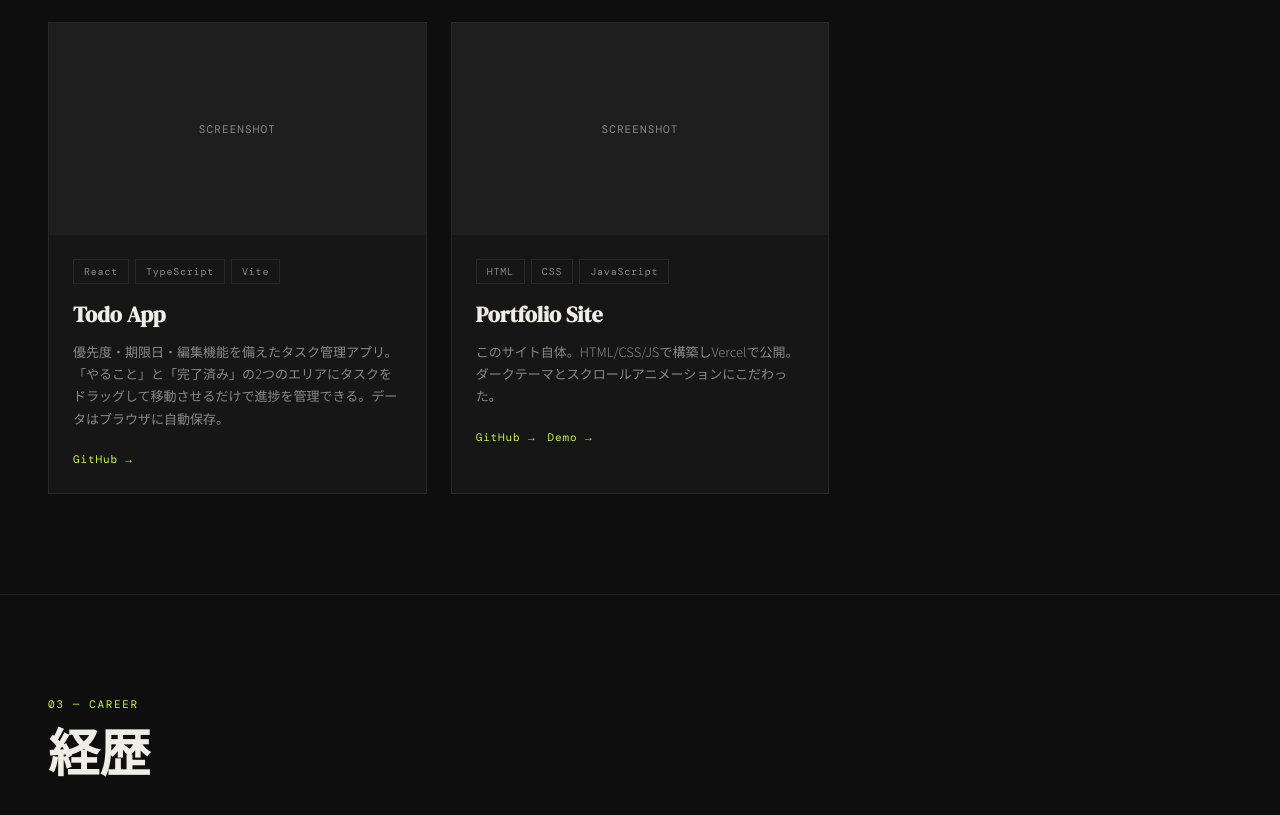
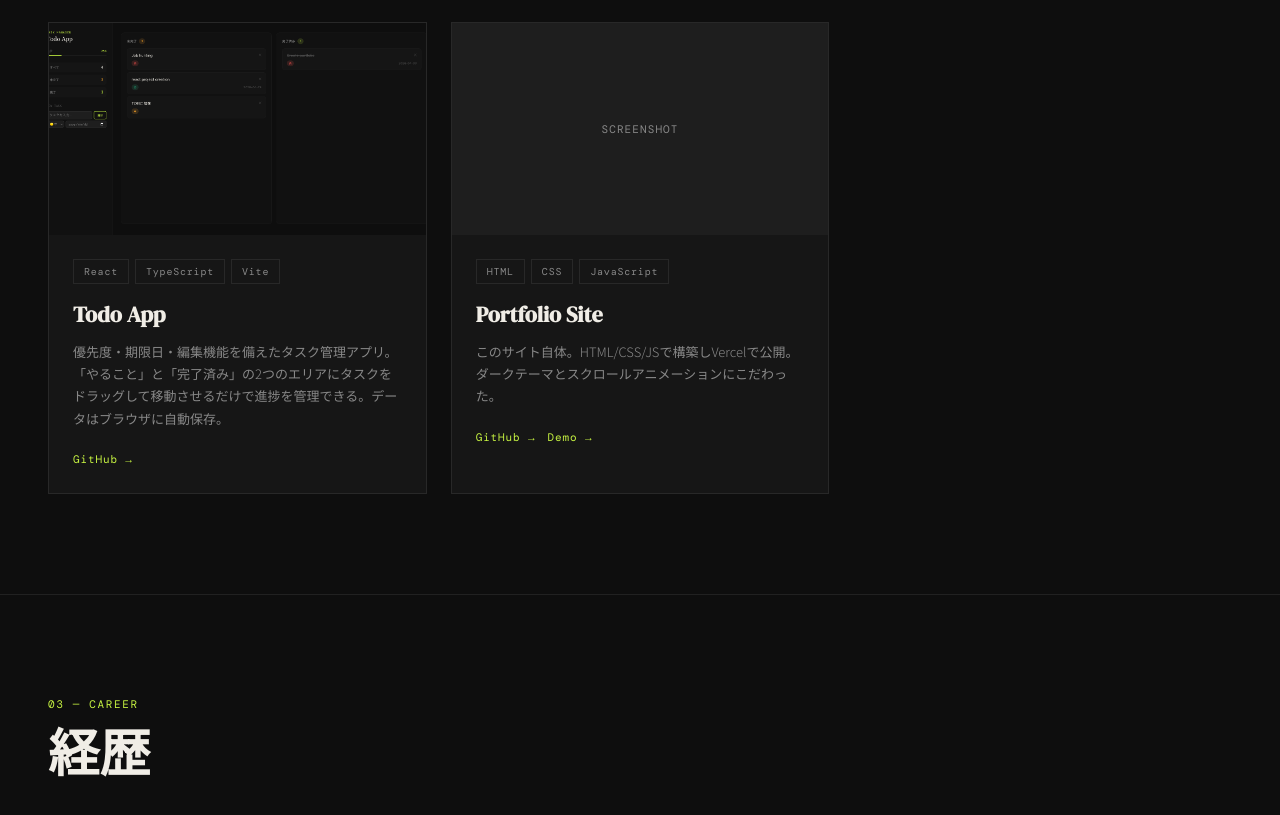
Before and after one commit to HayaR-JP/portfolio, a plain HTML site: page index.html in a window 1280 px wide. Shown: the part 1921-2736 px from the top of the page. Drawn offline with nearby package versions, Linux system fonts and the light colour scheme.

Commit message:
attached screenshot

```diff
--- a/index.html
+++ b/index.html
@@ -143,7 +143,7 @@
       </div>
 
       <div class="work-card fade-in">
-        <div class="work-thumb-placeholder">SCREENSHOT</div>
+        <img src="assets/images/todo-app.png" alt="Todo App" class="work-thumb">
         <div class="work-body">
           <div class="work-tags">
             <span class="work-tag">React</span>
```
